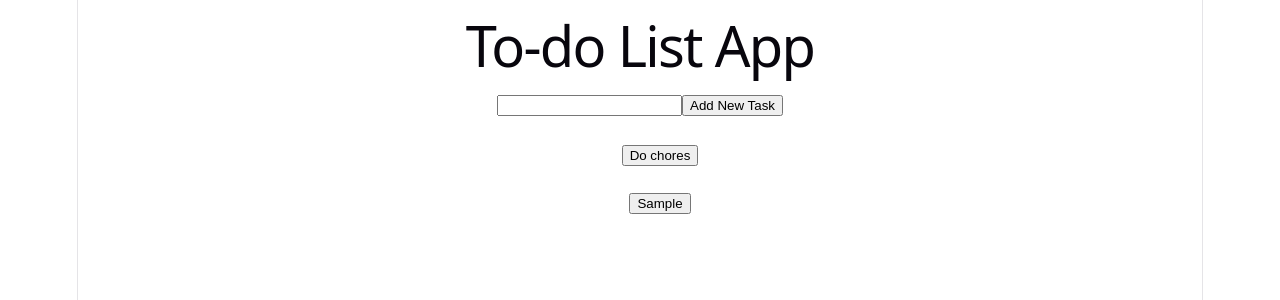
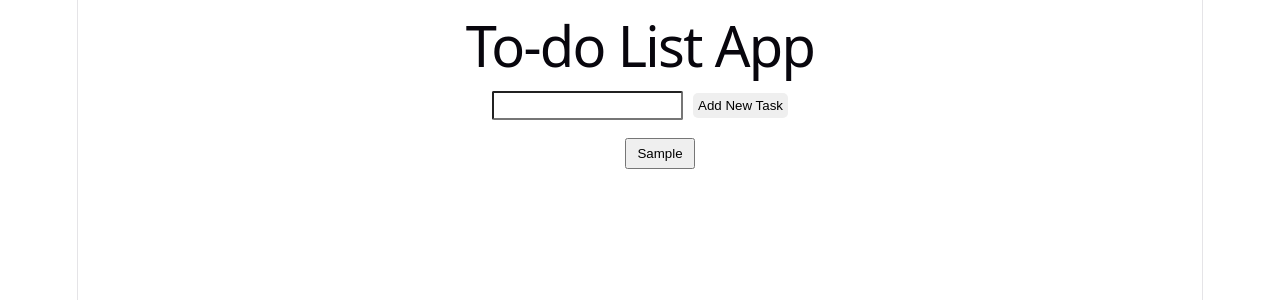
Before and after one commit to thudong35/to-do-application, a React (Vite) app in the folder todo-app/: page / in a window 1280 px wide. Both pictures are taken after typing "Sample" into the empty fields and a click on the button "Add New Task". Shown: the top 300 px of the page. Built offline with nearby package versions, Linux system fonts and the light colour scheme.

Commit message:
reorganizing components and css files

```diff
--- a/todo-app/src/App.css
+++ b/todo-app/src/App.css
@@ -1,80 +1,17 @@
-.counter {
-  font-size: 16px;
-  padding: 5px 10px;
-  border-radius: 5px;
-  color: var(--accent);
-  background: var(--accent-bg);
-  border: 2px solid transparent;
-  transition: border-color 0.3s;
-  margin-bottom: 24px;
-
-  &:hover {
-    border-color: var(--accent-border);
-  }
-  &:focus-visible {
-    outline: 2px solid var(--accent);
-    outline-offset: 2px;
-  }
-}
-
-.hero {
-  position: relative;
-
-  .base,
-  .framework,
-  .vite {
-    inset-inline: 0;
-    margin: 0 auto;
-  }
-
-  .base {
-    width: 170px;
-    position: relative;
-    z-index: 0;
-  }
-
-  .framework,
-  .vite {
-    position: absolute;
-  }
-
-  .framework {
-    z-index: 1;
-    top: 34px;
-    height: 28px;
-    transform: perspective(2000px) rotateZ(300deg) rotateX(44deg) rotateY(39deg)
-      scale(1.4);
-  }
-
-  .vite {
-    z-index: 0;
-    top: 107px;
-    height: 26px;
-    width: auto;
-    transform: perspective(2000px) rotateZ(300deg) rotateX(40deg) rotateY(39deg)
-      scale(0.8);
-  }
-}
-
-#center {
-  display: flex;
-  flex-direction: column;
-  gap: 25px;
-  place-content: center;
-  place-items: center;
-  flex-grow: 1;
-
-  @media (max-width: 1024px) {
-    padding: 32px 20px 24px;
-    gap: 18px;
-  }
-}
 
 .task-list {
   list-style: none;
 
-  li {
-    margin: 10px;
-    padding: 6px 4px;
-  }
 }
+
+.add-task-btn {
+  margin-left: 10px;
+  border-radius: 5px;
+  border: none;
+  padding: 5px;
+}
+
+.task-input {
+  padding: 5px;
+  border-radius: 2px;
+}
--- a/todo-app/src/App.jsx
+++ b/todo-app/src/App.jsx
@@ -1,46 +1,45 @@
-import { useState } from 'react'
-import heroImg from './assets/hero.png'
-import reactLogo from './assets/react.svg'
-import viteLogo from './assets/vite.svg'
+import { useState, useEffect } from 'react'
+import TaskList from './components/TaskList'
 import './App.css'
 
-function ListItem({name, onDeleteTask}) {
-    return <li>
-        <button onClick={onDeleteTask}>{name}</button>
-    </li>
-}
+
 
 function App() {
 
-  const [tasks, setTasks] = useState([
-    {id: Date.now(), name: "Do chores", done: false},
-  ])
+  const [tasks, setTasks] = useState(JSON.parse(localStorage.getItem('tasks')) ||[])
+
+  useEffect(() => {
+    localStorage.setItem('tasks', JSON.stringify(tasks))
+  }, [tasks])
 
   const [inputValue, setInputValue] = useState("")
 
   function addTask() {
     if(!inputValue.trim()) return
 
-    const newTask = {id: Date.now(), name: inputValue, done:false}
+    const newTask = {id: crypto.randomUUID(), name: inputValue, done:false}
     setTasks([...tasks, newTask])
     setInputValue("")
   }
 
+  function keyDown(e) {
+    if(e.key === 'Enter') {
+      addTask()
+    }
+  }
+
   function removeTask(id) {
-    setTasks(tasks.filter((task) => task.id !== id))
+    setTasks(tasks.filter((task) => task.id !== id));
   }
 
   return (
     <>
       <div>
           <h1>To-do List App</h1>
-          <input type='text'  value={inputValue}  onChange={(e) => setInputValue(e.target.value)}/>
-          <button className='add-btn'  onClick={addTask}>Add New Task</button>
-          <ul className='task-list'>
-              {tasks.filter((ta) => !ta.done).map((task) =>
-                  <ListItem key={task.id} name={task.name} onDeleteTask={() => removeTask(task.id)}/>
-              )}
-          </ul>
+          <input className='task-input' type='text'  value={inputValue} onKeyDown={keyDown}  onChange={(e) => setInputValue(e.target.value)}/>
+          <button className='add-task-btn'  onClick={addTask}>Add New Task</button>
+          <TaskList tasks={tasks} onRemoveTask={removeTask}/>
+
       </div>
     </>
   )
--- /dev/null
+++ b/todo-app/src/components/ListItem.css
@@ -0,0 +1,8 @@
+.list-item {
+  margin: 10px;
+  border-radius: 5px;
+
+  button {
+    padding: 6px 10px;
+  }
+}
--- /dev/null
+++ b/todo-app/src/components/ListItem.jsx
@@ -0,0 +1,12 @@
+import "./ListItem.css";
+
+function ListItem({ name, id, onRemoveTask }) {
+
+  return (
+    <li className="list-item">
+      <button onClick={() => onRemoveTask(id)}>{name}</button>
+    </li>
+  );
+}
+
+export default ListItem;
--- /dev/null
+++ b/todo-app/src/components/TaskList.jsx
@@ -0,0 +1,25 @@
+import ListItem from './ListItem'
+
+function TaskList({ tasks, onRemoveTask }) {
+  const taskList = tasks
+    .filter((ta) => !ta.done)
+    .map((task) => (
+      <ListItem
+        key={task.id}
+        name={task.name}
+        onRemoveTask={onRemoveTask}
+        id={task.id}
+      />
+    ));
+
+  return (
+    <>
+      <ul className="task-list">
+        {taskList}
+      </ul>
+    </>
+  );
+}
+
+
+export default TaskList
```
